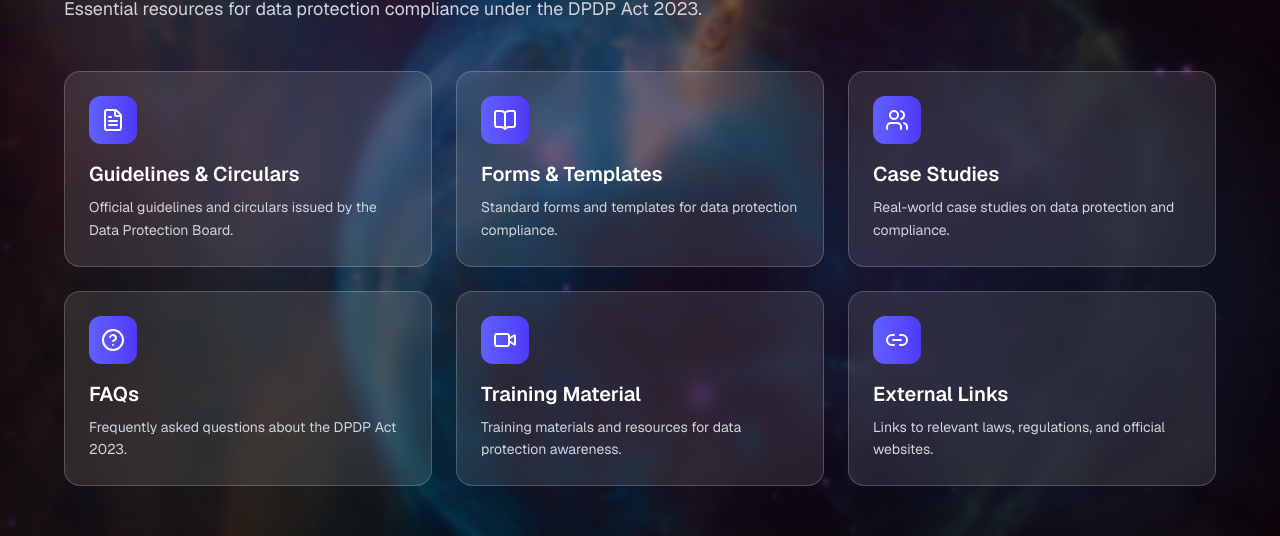
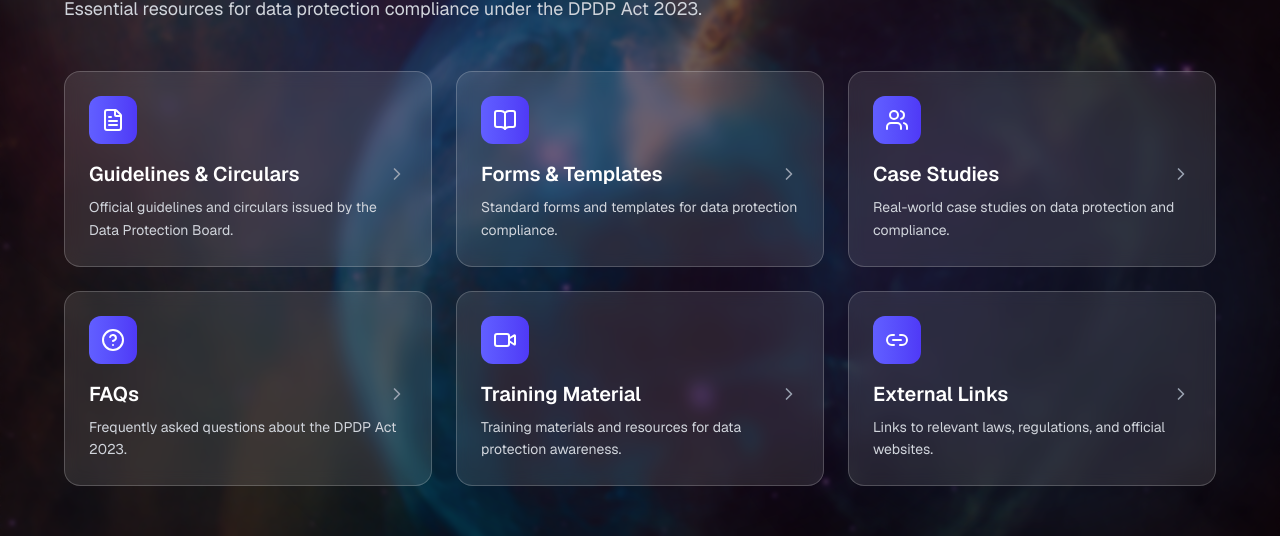
Before and after one commit to yashkulshrestha1102/data-protection-galaxy, a Next.js app: page /resources in a window 1280 px wide. Shown: the part 245-781 px from the top of the page. Built offline with nearby package versions, Linux system fonts and the light colour scheme.

Commit message:
fix: resources page cards now clickable with navigation to sub-pages

```diff
--- a/app/resources/page.tsx
+++ b/app/resources/page.tsx
@@ -1,5 +1,5 @@
 import Link from 'next/link';
-import { ArrowLeft, BookOpen, FileText, Users, HelpCircle, Video, Link2 } from 'lucide-react';
+import { ArrowLeft, BookOpen, FileText, Users, HelpCircle, Video, Link2, ChevronRight } from 'lucide-react';
 
 export const metadata = {
   title: 'Data Protection Resources | DPDP Act 2023',
@@ -8,12 +8,42 @@ export const metadata = {
 
 export default function ResourcesPage() {
   const resources = [
-    { icon: FileText, title: 'Guidelines & Circulars', description: 'Official guidelines and circulars issued by the Data Protection Board.' },
-    { icon: BookOpen, title: 'Forms & Templates', description: 'Standard forms and templates for data protection compliance.' },
-    { icon: Users, title: 'Case Studies', description: 'Real-world case studies on data protection and compliance.' },
-    { icon: HelpCircle, title: 'FAQs', description: 'Frequently asked questions about the DPDP Act 2023.' },
-    { icon: Video, title: 'Training Material', description: 'Training materials and resources for data protection awareness.' },
-    { icon: Link2, title: 'External Links', description: 'Links to relevant laws, regulations, and official websites.' },
+    {
+      icon: FileText,
+      title: 'Guidelines & Circulars',
+      description: 'Official guidelines and circulars issued by the Data Protection Board.',
+      slug: 'guidelines'
+    },
+    {
+      icon: BookOpen,
+      title: 'Forms & Templates',
+      description: 'Standard forms and templates for data protection compliance.',
+      slug: 'forms'
+    },
+    {
+      icon: Users,
+      title: 'Case Studies',
+      description: 'Real-world case studies on data protection and compliance.',
+      slug: 'case-studies'
+    },
+    {
+      icon: HelpCircle,
+      title: 'FAQs',
+      description: 'Frequently asked questions about the DPDP Act 2023.',
+      slug: 'faqs'
+    },
+    {
+      icon: Video,
+      title: 'Training Material',
+      description: 'Training materials and resources for data protection awareness.',
+      slug: 'training'
+    },
+    {
+      icon: Link2,
+      title: 'External Links',
+      description: 'Links to relevant laws, regulations, and official websites.',
+      slug: 'links'
+    },
   ];
 
   return (
@@ -40,13 +70,22 @@ export default function ResourcesPage() {
           {resources.map((item, index) => {
             const Icon = item.icon;
             return (
-              <div key={index} className="bg-white/10 border border-white/20 rounded-2xl backdrop-blur-sm p-6 hover:bg-white/20 transition-all hover:scale-105">
-                <div className="w-12 h-12 rounded-xl bg-gradient-to-r from-indigo-500 to-indigo-600 flex items-center justify-center mb-4">
+              <Link
+                key={index}
+                href={`/resources/${item.slug}`}
+                className="group bg-white/10 border border-white/20 rounded-2xl backdrop-blur-sm p-6 hover:bg-white/20 transition-all hover:scale-105 hover:shadow-2xl hover:shadow-purple-500/20 cursor-pointer"
+              >
+                <div className="w-12 h-12 rounded-xl bg-gradient-to-r from-indigo-500 to-indigo-600 flex items-center justify-center mb-4 group-hover:scale-110 transition-transform">
                   <Icon className="w-6 h-6 text-white" />
                 </div>
-                <h3 className="text-xl font-semibold text-white mb-2">{item.title}</h3>
-                <p className="text-gray-300 text-sm leading-relaxed">{item.description}</p>
-              </div>
+                <div className="flex items-start justify-between">
+                  <h3 className="text-xl font-semibold text-white group-hover:text-transparent group-hover:bg-gradient-to-r group-hover:from-blue-400 group-hover:to-purple-400 group-hover:bg-clip-text transition-all">
+                    {item.title}
+                  </h3>
+                  <ChevronRight className="w-5 h-5 text-gray-400 group-hover:text-white group-hover:translate-x-1 transition-all flex-shrink-0 ml-2 mt-1" />
+                </div>
+                <p className="text-gray-300 text-sm leading-relaxed mt-2">{item.description}</p>
+              </Link>
             );
           })}
         </div>
```
